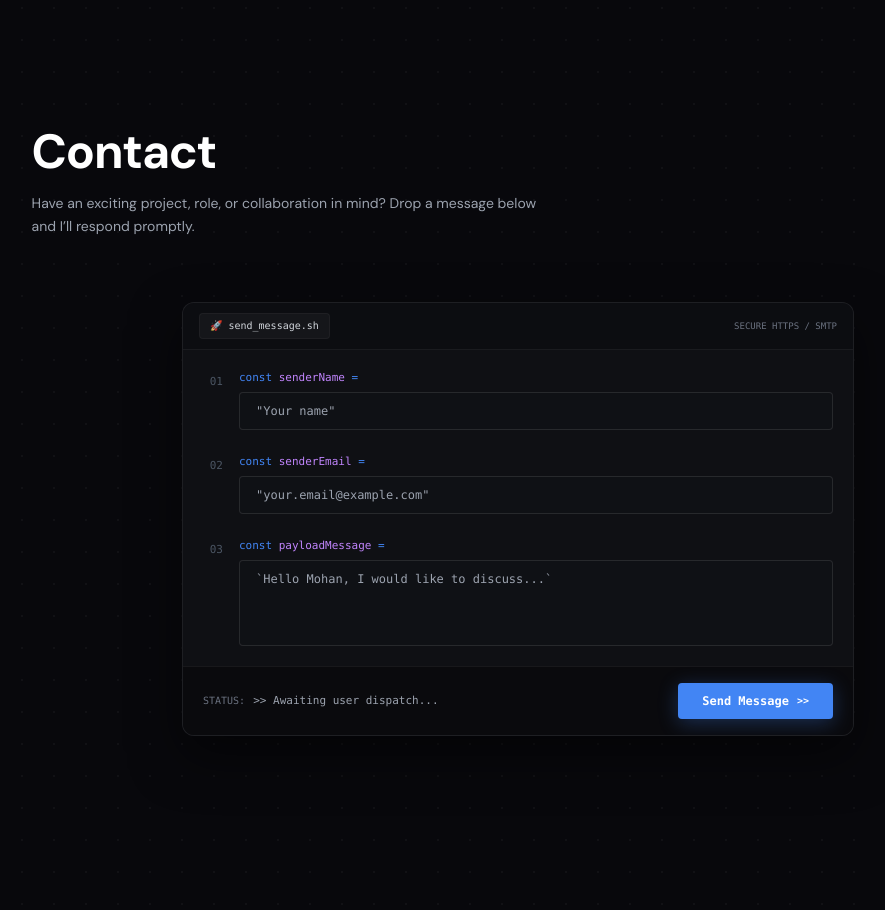
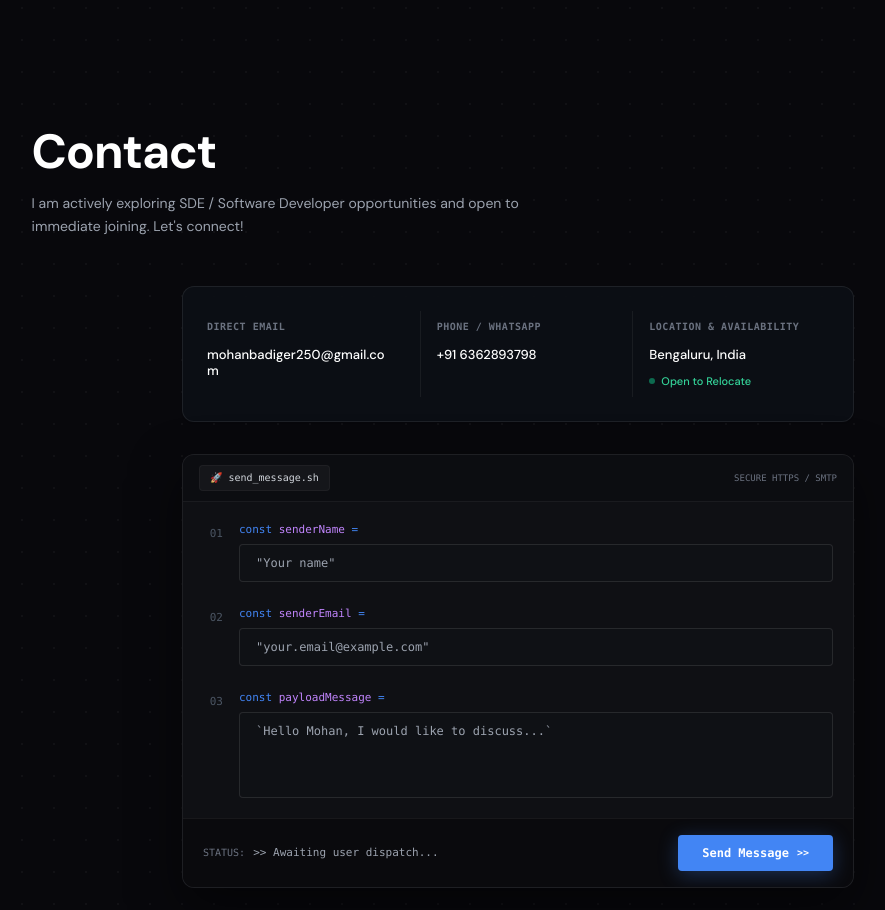
Before and after one commit to Mohan-Badiger/Portfolio, a React (Vite) app: page / in a window 1280 px wide. Shown: the part 4360-5270 px from the top of the page, without its empty margins (122-1007 px from the left). Built offline with nearby package versions, Linux system fonts and the light colour scheme; no server answers.

Commit message:
feat: add portfolio components and application source files

```diff
--- a/src/components/ContactSection.jsx
+++ b/src/components/ContactSection.jsx
@@ -63,7 +63,7 @@ export default function ContactSection() {
       <h2 className="sr-only">Contact Mohan Badiger – Full Stack MERN Developer</h2>
 
       {/* Header section */}
-      <div className="flex flex-col items-start text-left mb-16">
+      <div className="flex flex-col items-start text-left mb-12">
         <motion.h3
           initial={{ opacity: 0, y: -10 }}
           whileInView={{ opacity: 1, y: 0 }}
@@ -80,9 +80,60 @@ export default function ContactSection() {
           viewport={{ once: true }}
           className="text-slate-500 dark:text-gray-400 max-w-lg mt-4 font-Inter text-sm leading-relaxed"
         >
-          Have an exciting project, role, or collaboration in mind? Drop a message below and I’ll respond promptly.
+          I am actively exploring SDE / Software Developer opportunities and open to immediate joining. Let's connect!
         </motion.p>
       </div>
+
+      {/* Recruiter Quick Direct Access Strip - Sleek, Minimal & Premium */}
+      <motion.div
+        initial={{ opacity: 0, y: 15 }}
+        whileInView={{ opacity: 1, y: 0 }}
+        transition={{ duration: 0.5, delay: 0.25 }}
+        viewport={{ once: true }}
+        className="max-w-2xl mx-auto mb-8 rounded-xl border border-slate-200/90 dark:border-white/[0.08] bg-white/80 dark:bg-[#0d1117]/80 backdrop-blur-md p-5 sm:p-6 shadow-sm font-Inter"
+      >
+        <div className="grid grid-cols-1 sm:grid-cols-3 gap-5 sm:gap-4 sm:divide-x divide-slate-200/80 dark:divide-white/[0.06]">
+          {/* Email */}
+          <div className="flex flex-col text-left sm:pr-4">
+            <span className="text-[10px] font-mono uppercase tracking-wider text-slate-400 dark:text-gray-500 font-semibold mb-1">
+              Direct Email
+            </span>
+            <a
+              href="mailto:mohanbadiger250@gmail.com"
+              className="text-xs sm:text-[13px] font-medium text-slate-900 dark:text-white hover:text-antigravityBlue dark:hover:text-antigravityBlue transition-colors break-words"
+            >
+              mohanbadiger250@gmail.com
+            </a>
+          </div>
+
+          {/* Phone / WhatsApp */}
+          <div className="flex flex-col text-left sm:px-4">
+            <span className="text-[10px] font-mono uppercase tracking-wider text-slate-400 dark:text-gray-500 font-semibold mb-1">
+              Phone / WhatsApp
+            </span>
+            <a
+              href="tel:+916362893798"
+              className="text-xs sm:text-[13px] font-medium text-slate-900 dark:text-white hover:text-emerald-500 dark:hover:text-emerald-400 transition-colors"
+            >
+              +91 6362893798
+            </a>
+          </div>
+
+          {/* Location & Relocation */}
+          <div className="flex flex-col text-left sm:pl-4">
+            <span className="text-[10px] font-mono uppercase tracking-wider text-slate-400 dark:text-gray-500 font-semibold mb-1">
+              Location & Availability
+            </span>
+            <span className="text-xs sm:text-[13px] font-medium text-slate-900 dark:text-white">
+              Bengaluru, India
+            </span>
+            <span className="text-[11px] text-emerald-600 dark:text-emerald-400 font-medium mt-0.5 flex items-center gap-1.5">
+              <span className="w-1.5 h-1.5 rounded-full bg-emerald-500 animate-pulse" />
+              Open to Relocate
+            </span>
+          </div>
+        </div>
+      </motion.div>
 
       {/* IDE-styled Git submission form */}
       <motion.form
```
